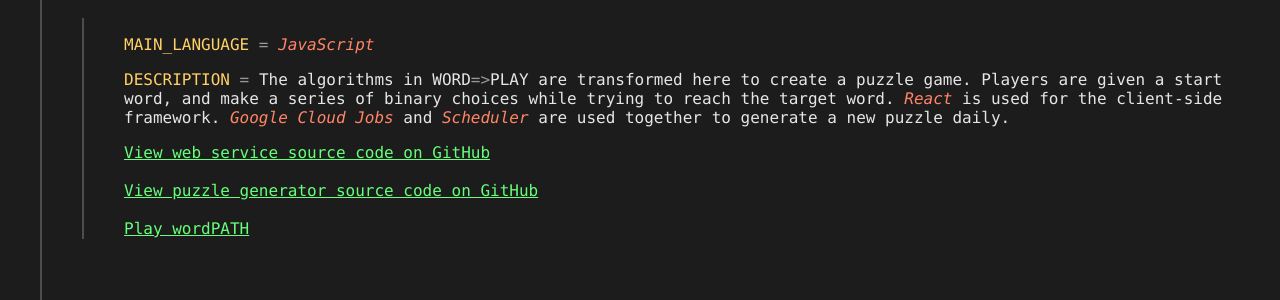
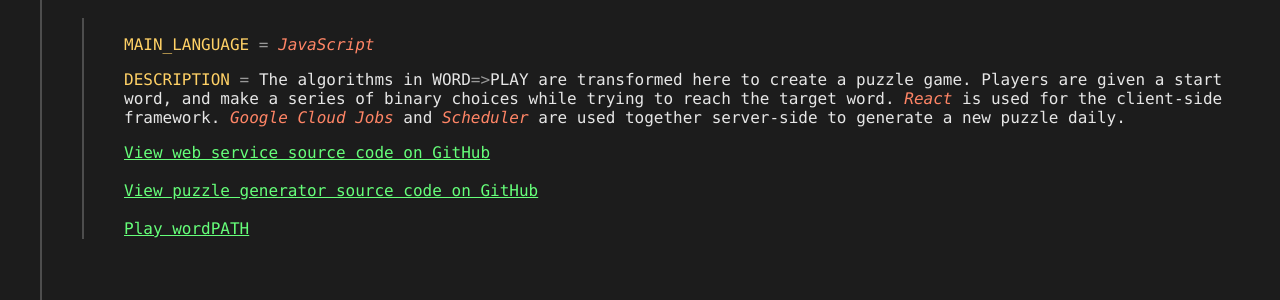
Before and after one commit to beetlebox-dev/top_domain, a Flask app: page /info in a window 1280 px wide. Shown: the part 1456-1756 px from the top of the page. Run offline with Flask 2, Linux system fonts and the light colour scheme.

Commit message:
Change wordPATH description.

```diff
--- a/templates/info.html
+++ b/templates/info.html
@@ -125,7 +125,7 @@
         <div class='code-block'>
             <p><span class='yellow'>MAIN_LANGUAGE</span><span class='soft-grey'> = </span><em>JavaScript</em></p>
             <p>
-                <span class='yellow'>DESCRIPTION</span><span class='soft-grey'> = </span>The algorithms in WORD<span class='soft-grey'>=></span>PLAY are transformed here to create a puzzle game. Players are given a start word, and make a series of binary choices while trying to reach the target word. <em>React</em> is used for the client-side framework. <em>Google Cloud Jobs</em> and <em>Scheduler</em> are used together to generate a new puzzle daily.
+                <span class='yellow'>DESCRIPTION</span><span class='soft-grey'> = </span>The algorithms in WORD<span class='soft-grey'>=></span>PLAY are transformed here to create a puzzle game. Players are given a start word, and make a series of binary choices while trying to reach the target word. <em>React</em> is used for the client-side framework. <em>Google Cloud Jobs</em> and <em>Scheduler</em> are used together server-side to generate a new puzzle daily.
             </p>
             <a href="https://github.com/beetlebox-dev/wp_game_server" target="_blank">View web service source code on GitHub</a>
             <br>
```
